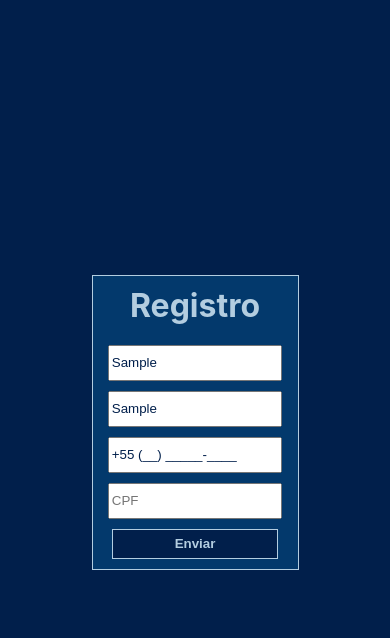
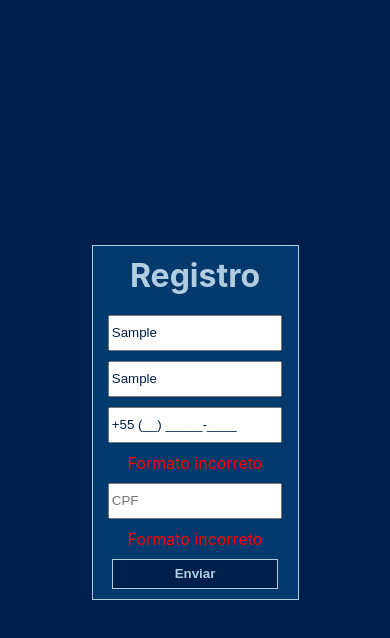
Before and after one commit to suredo/UserList, a React (Create React App) app in the folder client/: page /register in a window 390 px wide. Both pictures are taken after typing "Sample", "Sample", "Sample", "Sample" into the empty fields and a click on the input "Enviar". Shown: the top 638 px of the page. Built offline with nearby package versions, Linux system fonts and the light colour scheme.

Commit message:
feat(register): validation added
validation added to phone and cpf inputs

```diff
--- a/client/src/components/pages/Register/index.tsx
+++ b/client/src/components/pages/Register/index.tsx
@@ -14,15 +14,40 @@ const Register = () => {
   const [name, setName] = useState<string>("");
   const [surname, setSurname] = useState<string>("");
   const [telephone, setTelephone] = useState<string>("");
+  const [phoneError, setPhoneError] = useState<string>("");
   const [cpf, setCpf] = useState<string>("");
-  const [error, setError] = useState<string>("");
+  const [cpfError, setCpfError] = useState<string>("");
 
   const handleSend = async (e: React.FormEvent<HTMLFormElement>) => {
     e.preventDefault();
-    setError("");
+    if (cpfError || phoneError) return;
+    setCpfError("");
     const result = await addUser({ name, surname, telephone, cpf });
     if (result.msg) {
-      setError(result.msg);
+      setCpfError(result.msg);
+    }
+  };
+
+  const phoneValidation = (e: React.ChangeEvent<HTMLInputElement>) => {
+    setTelephone(e.target.value);
+    const validate = e.target.value.match(
+      /^(?:\+)[0-9]{2}\s?(?:\()[0-9]{2}(?:\))\s?[0-9]{4,5}(?:-)[0-9]{4}$/
+    );
+    if (!validate) {
+      setPhoneError("Formato incorreto");
+    } else {
+      setPhoneError("");
+    }
+  };
+
+  const cpfValidation = (e: React.ChangeEvent<HTMLInputElement>) => {
+    setCpf(e.target.value);
+    console.log(cpf);
+    const validate = e.target.value.match(/^\d{3}\.\d{3}\.\d{3}\-\d{2}$/);
+    if (!validate) {
+      setCpfError("Formato incorreto");
+    } else {
+      setCpfError("");
     }
   };
 
@@ -53,8 +78,9 @@ const Register = () => {
           placeholder="Telefone"
           required
           value={telephone}
-          onChange={(e) => setTelephone(e.target.value)}
+          onChange={phoneValidation}
         />
+        {phoneError ? <Error>{phoneError}</Error> : null}
         <InputWithMask
           mask="999.999.999-99"
           type="text"
@@ -62,9 +88,9 @@ const Register = () => {
           placeholder="CPF"
           required
           value={cpf}
-          onChange={(e) => setCpf(e.target.value)}
+          onChange={cpfValidation}
         />
-        {error ? <Error>{error}</Error> : null}
+        {cpfError ? <Error>{cpfError}</Error> : null}
         <Button type="submit" role="send" value="Enviar" />
       </Form>
     </RegisterStyle>
```
